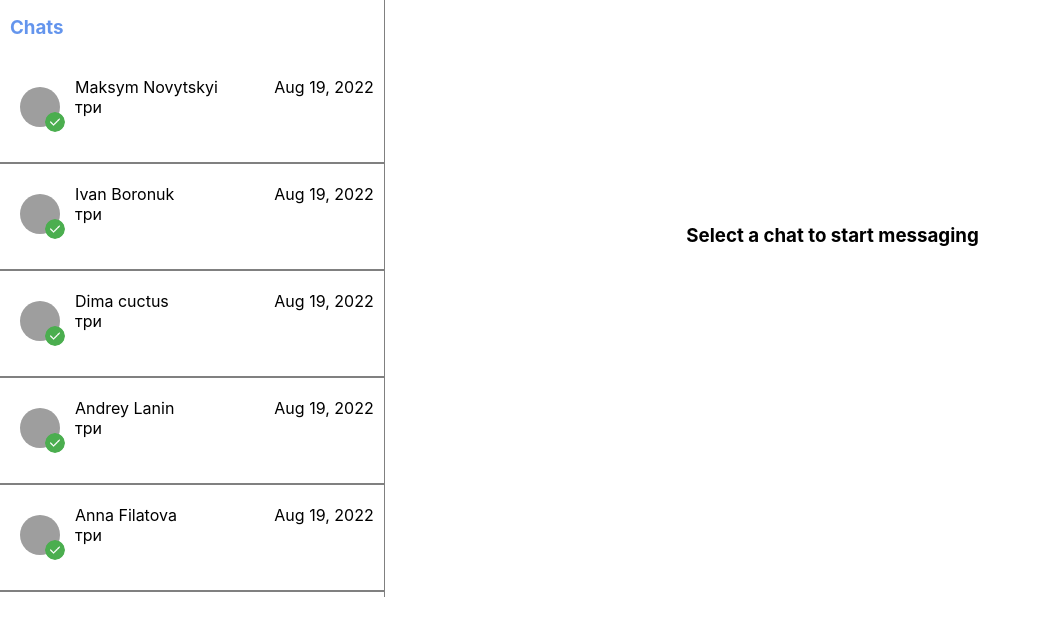
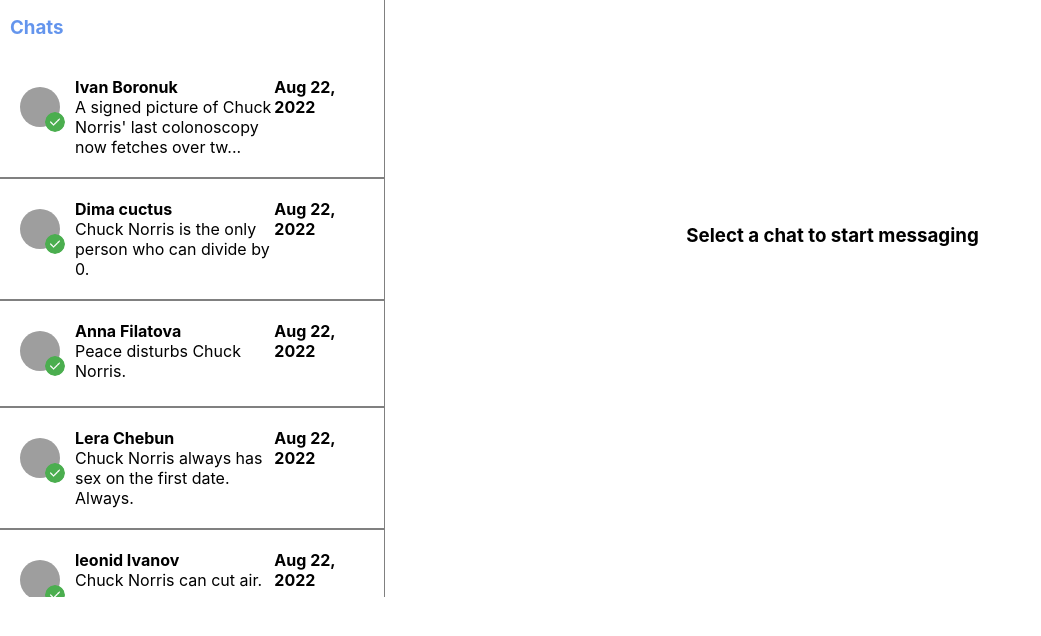
Before and after one commit to maksym-novytskyi/messenger-app, a React app: page / in a window 1280 px wide. Shown: the part 126-762 px from the top of the page, without its empty margins (0-1041 px from the left). Built offline with nearby package versions, Linux system fonts and the light colour scheme; data requests are answered from the project's data file; grey boxes are pictures that could not be loaded.

Commit message:
Update data base

```diff
--- a/dataUsers.json
+++ b/dataUsers.json
@@ -2,31 +2,77 @@
   "users": [
     {
       "id": "1",
-      "userName": "Maksym Novytskyi",
-      "img": "https://i.pinimg.com/736x/f5/27/41/f52741fb62bf1d821948a49204406bdc.jpg",
+      "userName": "Lera Chebun",
+      "img": "https://as1.ftcdn.net/v2/jpg/01/16/24/44/1000_F_116244459_pywR1e0T3H7FPk3LTMjG6jsL3UchDpht.jpg",
       "isOnline": true,
       "messages": [
         {
-          "messageId": "0",
-          "date": 1660936627817,
-          "time": "13:00",
-          "text": "один-one",
+          "messageId": "iNm1jsNo1SUi9dzqXa83l",
+          "date": 1661137526064,
+          "text": "Hallo, lets go for a walk",
+          "isRead": true,
+          "isIncoming": false
+        },
+        {
+          "messageId": "r2Y4_ojmNrLPBt7Z4VVuD",
+          "date": 1661137527428,
+          "text": "This is a web site for NEW AND ONLY NEW Chuck Norris Facts.If Chuck Norris finds out(and he will find out) you have posted one that you read or heard....Beg for Merciful God to take you and not Chuck Norris",
           "isRead": true,
           "isIncoming": true
         },
         {
-          "messageId": "1",
-          "date": 1660936627817,
-          "time": "13:01",
-          "text": "два",
+          "messageId": "eQlR4pkrQJlccSxLFsP3a",
+          "date": 1661153191427,
+          "text": "Lorem Ipsum is simply dummy text of the printing and typesetting industry.",
           "isRead": true,
           "isIncoming": false
         },
         {
-          "messageId": "2",
-          "date": 1660936627817,
-          "time": "13:02",
-          "text": "три",
+          "messageId": "8iD_YUNkr0WZQfo_HLnzu",
+          "date": 1661153192837,
+          "text": "Chuck Norris can cut air.",
+          "isRead": true,
+          "isIncoming": true
+        },
+        {
+          "messageId": "v_Jg8RxNd756piGL4B8iC",
+          "date": 1661153217564,
+          "text": "Lorem Ipsum has been the industry's standard dummy text ever since the 1500s",
+          "isRead": true,
+          "isIncoming": false
+        },
+        {
+          "messageId": "orsg3TEUpcIGRxbJ3MYMj",
+          "date": 1661153218760,
+          "text": "When Chuck Norris was 8, he had to have his dad pick him up from school. Chucks car had broken down and was in the shop for repairs.",
+          "isRead": true,
+          "isIncoming": true
+        },
+        {
+          "messageId": "pJ0JzZ-HlKQDr0AFSAMnN",
+          "date": 1661153270352,
+          "text": "It has survived not only five centuries, but also the leap into electronic typesetting, remaining essentially unchanged",
+          "isRead": true,
+          "isIncoming": false
+        },
+        {
+          "messageId": "UPQ6AfG6kaGsRLiDdhRg-",
+          "date": 1661153271607,
+          "text": "when Chuck Norris had sex with a waitress he spermed and created hurricane katrina",
+          "isRead": true,
+          "isIncoming": true
+        },
+        {
+          "messageId": "W6JWa7ulIibG4DlVdNAHB",
+          "date": 1661153292904,
+          "text": "It was popularised in the 1960s with the release of Letraset sheets containing Lorem Ipsum passages, and more recently with desktop publishing software like Aldus PageMaker including versions of Lorem Ipsum.  Why do we use it? It is a long established fact that a reader will be distracted by the readable content of a page when looking at its layout. The point of using Lorem Ipsum is that it has a more-or-less normal distribution of letters, as opposed to using 'Content here, content here', making it look like readable English. Many desktop publishing packages and web page editors now use Lorem Ipsum as their default model text, and a search for 'lorem ipsum' will uncover many web sites still in their infancy. Various versions have evolved over the years, sometimes by accident, sometimes on purpose (injected humour and the like).",
+          "isRead": true,
+          "isIncoming": false
+        },
+        {
+          "messageId": "IVX0TUK7H6qIX1E74dosH",
+          "date": 1661153294088,
+          "text": "Chuck Norris always has sex on the first date. Always.",
           "isRead": true,
           "isIncoming": true
         }
@@ -39,26 +85,44 @@
       "isOnline": true,
       "messages": [
         {
-          "id": "0",
-          "date": 1660936627817,
-          "time": "13:00",
-          "text": "один",
+          "messageId": "2GLg9t1L4E5vxFCAxM5Yz",
+          "date": 1661153469993,
+          "text": "The standard chunk of Lorem Ipsum used since the 1500s is reproduced below for those interested.",
+          "isRead": true,
+          "isIncoming": false
+        },
+        {
+          "messageId": "JxEuKT9_wU98Y4QkzF8Tf",
+          "date": 1661153471354,
+          "text": "your life will flash before your eyes. that means Chuck Norris has roundhoused you",
           "isRead": true,
           "isIncoming": true
         },
         {
-          "id": "1",
-          "date": 1660936627817,
-          "time": "13:01",
-          "text": "два",
+          "messageId": "JNe3P7Leqiy6n7MhISBjl",
+          "date": 1661153491769,
+          "text": "Sections 1.10.32 and 1.10.33 from \"de Finibus Bonorum et Malorum\" by Cicero are also reproduced in their exact original form",
           "isRead": true,
           "isIncoming": false
         },
         {
-          "id": "2",
-          "date": 1660936627817,
-          "time": "13:02",
-          "text": "три",
+          "messageId": "F50TxK9rJje3rv5hhOI0M",
+          "date": 1661153492962,
+          "text": "Chuck Norris was manufactured in Switzerland & is the world's only automaton killing machine ever assembled.",
+          "isRead": true,
+          "isIncoming": true
+        },
+        {
+          "messageId": "chHo0DdTHHqn6EvLmRl1t",
+          "date": 1661153506240,
+          "text": "accompanied by English versions from the 1914 translation by H. Rackham.",
+          "isRead": true,
+          "isIncoming": false
+        },
+        {
+          "messageId": "u_x7zbGKt4Fretdm0fj5u",
+          "date": 1661153507453,
+          "text": "A signed picture of Chuck Norris' last colonoscopy now fetches over twenty thousand US dollars on Ebay.",
           "isRead": true,
           "isIncoming": true
         }
@@ -71,26 +135,30 @@
       "isOnline": true,
       "messages": [
         {
-          "messageId": "0",
-          "date": 1660936627817,
-          "time": "13:00",
-          "text": "один",
+          "messageId": "6jgSW8vrci-skNlpvui-n",
+          "date": 1661137241151,
+          "text": "How are you?",
+          "isRead": true,
+          "isIncoming": false
+        },
+        {
+          "messageId": "HH2CEkzULZoShp9_bYJtH",
+          "date": 1661137253002,
+          "text": "They haven't perfected cloning yet because when they cloned Chuck Norris, his clone couldn't fly.",
           "isRead": true,
           "isIncoming": true
         },
         {
-          "messageId": "1",
-          "date": 1660936627817,
-          "time": "13:01",
-          "text": "два",
+          "messageId": "IrAefCCh7Z87i9IMBSptE",
+          "date": 1661153421284,
+          "text": "Contrary to popular belief, Lorem Ipsum is not simply random text.",
           "isRead": true,
           "isIncoming": false
         },
         {
-          "messageId": "2",
-          "date": 1660936627817,
-          "time": "13:02",
-          "text": "три",
+          "messageId": "iwkGsjE0ldYHnwKLRK9vy",
+          "date": 1661153422638,
+          "text": "Chuck Norris is the only person who can divide by 0.",
           "isRead": true,
           "isIncoming": true
         }
@@ -98,31 +166,35 @@
     },
     {
       "id": "4",
-      "userName": "Andrey Lanin",
+      "userName": "Taras Volkov",
       "img": "https://www.w3schools.com/howto/img_avatar.png",
       "isOnline": true,
       "messages": [
         {
-          "messageId": "0",
-          "date": 1660936627817,
-          "time": "13:00",
-          "text": "один",
+          "messageId": "ZBkQJ0myaWLLX3dynZ0GU",
+          "date": 1661137377171,
+          "text": "Tell me new joke ",
+          "isRead": true,
+          "isIncoming": false
+        },
+        {
+          "messageId": "HoJS6_qcz8i9EqZ27k1Mc",
+          "date": 1661137378526,
+          "text": "Chuck Norris scratches that hard-to-reach spot on his back with his chin stubble.",
           "isRead": true,
           "isIncoming": true
         },
         {
-          "messageId": "1",
-          "date": 1660936627817,
-          "time": "13:01",
-          "text": "два",
+          "messageId": "7RLRGDYDaL4DkYRA8Lucg",
+          "date": 1661137405786,
+          "text": "Tell me new joke, one more",
           "isRead": true,
           "isIncoming": false
         },
         {
-          "messageId": "2",
-          "date": 1660936627817,
-          "time": "13:02",
-          "text": "три",
+          "messageId": "EYV4YCIJ2BKjH4RGSEBhz",
+          "date": 1661137406978,
+          "text": "Chuck Norris was on safari in Africa when his rifle jammed. He still took his trophy lion by chasing it down and choking it out with his bare hands.",
           "isRead": true,
           "isIncoming": true
         }
@@ -131,30 +203,84 @@
     {
       "id": "5",
       "userName": "Anna Filatova",
-      "img": "https://www.w3schools.com/howto/img_avatar.png",
+      "img": "https://www.w3schools.com/howto/img_avatar2.png",
       "isOnline": true,
       "messages": [
         {
-          "messageId": "0",
-          "date": 1660936627817,
-          "time": "13:00",
-          "text": "один",
+          "messageId": "t_aJg0ol569GGJuY0EjDf",
+          "date": 1661137432993,
+          "text": "Tell me new joke",
+          "isRead": true,
+          "isIncoming": false
+        },
+        {
+          "messageId": "dyVpOlW38ysZNXR9igQTN",
+          "date": 1661137434201,
+          "text": "Chuck Norris was once in a knife fight, and the knife lost.",
           "isRead": true,
           "isIncoming": true
         },
         {
-          "messageId": "1",
-          "date": 1660936627817,
-          "time": "13:01",
-          "text": "два",
+          "messageId": "TmfE_koaLzZfBgrtrP8WN",
+          "date": 1661137443657,
+          "text": "Tell me new joke, please",
           "isRead": true,
           "isIncoming": false
         },
         {
-          "messageId": "2",
-          "date": 1660936627817,
-          "time": "13:02",
-          "text": "три",
+          "messageId": "czgzdiie7lZgwHLGBlN2g",
+          "date": 1661137444851,
+          "text": "Chuck Norris can speak French....in Russian",
+          "isRead": true,
+          "isIncoming": true
+        },
+        {
+          "messageId": "YPMhBur659TADT_ZYOdng",
+          "date": 1661137454232,
+          "text": "One more",
+          "isRead": true,
+          "isIncoming": false
+        },
+        {
+          "messageId": "a7_xldFv_mdaCzMTRnZZK",
+          "date": 1661137455432,
+          "text": "Chuck Norris put 5 of his good friends in the hospital, after they challenged him to a pillow fight.",
+          "isRead": true,
+          "isIncoming": true
+        },
+        {
+          "messageId": "Jbhx8ZR38wzxgwcnW4CoD",
+          "date": 1661153351627,
+          "text": " Where does it come from?",
+          "isRead": true,
+          "isIncoming": false
+        },
+        {
+          "messageId": "MEwXKiI-gplh0_HMDNHhP",
+          "date": 1661153352990,
+          "text": "Peace disturbs Chuck Norris.",
+          "isRead": true,
+          "isIncoming": true
+        }
+      ]
+    },
+    {
+      "id": "6",
+      "userName": "leonid Ivanov",
+      "img": "https://i.pinimg.com/736x/f5/27/41/f52741fb62bf1d821948a49204406bdc.jpg",
+      "isOnline": true,
+      "messages": [
+        {
+          "messageId": "eQlR4pkrQJlccSxLFsP3a",
+          "date": 1661153191427,
+          "text": "Lorem Ipsum is simply dummy text of the printing and typesetting industry.",
+          "isRead": true,
+          "isIncoming": false
+        },
+        {
+          "messageId": "8iD_YUNkr0WZQfo_HLnzu",
+          "date": 1661153192837,
+          "text": "Chuck Norris can cut air.",
           "isRead": true,
           "isIncoming": true
         }
--- a/src/Components/AppComponent/AppComponent.jsx
+++ b/src/Components/AppComponent/AppComponent.jsx
@@ -1,7 +1,6 @@
 import ChatsWindowComponent from "./ChatsComponent/ChatsWindowComponent";
 import DialogWindowComponent from "./DialogWindowComponent/DialogWindowComponent";
 import notificationSound from '../../notificationSound.mp3'
-import data from "../../dataMessage/dataMesasge";
 
 import './AppComponent.scss'
 import {useEffect, useRef, useState} from "react";
--- a/src/Components/AppComponent/ChatsComponent/ChatsWindowComponent.jsx
+++ b/src/Components/AppComponent/ChatsComponent/ChatsWindowComponent.jsx
@@ -1,7 +1,6 @@
 import DialogItemComponent from "./DialogItemComponent/DialogItemComponent";
 import searchImg from '../../../images/searchImg.png'
 import './ChatsWindowComponent.scss'
-import data from "../../../dataMessage/dataMesasge";
 import {useEffect, useRef, useState} from "react";
 import moment from "moment-timezone";
 import onlineStatusImg from "../../../images/onlineStatus.png";
--- a/src/Components/AppComponent/ChatsComponent/DialogItemComponent/DialogItemComponent.jsx
+++ b/src/Components/AppComponent/ChatsComponent/DialogItemComponent/DialogItemComponent.jsx
@@ -10,11 +10,11 @@ const DialogItemComponent = (props) => {
                 {isOnline ? <img className={'online'} src={onlineStatusImg} alt="online"/> : null}
             </div>
             <div>
-                <div>{userName}</div>
+                <div className={'dialogItem__name'}><b>{userName}</b></div>
                 <div>{lastMessageText}</div>
             </div>
             <div>
-                {date}
+                <b>{date}</b>
             </div>
 
         </div>
--- a/src/Components/AppComponent/ChatsComponent/DialogItemComponent/DialogItemComponent.scss
+++ b/src/Components/AppComponent/ChatsComponent/DialogItemComponent/DialogItemComponent.scss
@@ -3,6 +3,9 @@
   grid-template-columns: 1fr 4fr 2fr;
   border-bottom: 2px solid gray;
   padding: 20px 10px;
+  .dialogItem__name{
+    //font-size: x-large;
+  }
   img {
     margin: 0;
     width: 40px;
--- a/src/Components/AppComponent/DialogWindowComponent/DialogWindowComponent.scss
+++ b/src/Components/AppComponent/DialogWindowComponent/DialogWindowComponent.scss
@@ -41,7 +41,7 @@
   .dialogWindow__body{
     min-height: 100px;
     max-height: 560px;
-    background-color: #fafafa;
+    //background-color: #fafafa;
     overflow: scroll;
   }
   .dialogWindow__footer{
--- a/src/Components/AppComponent/DialogWindowComponent/InputMessageComponent/InputMessageComponent.jsx
+++ b/src/Components/AppComponent/DialogWindowComponent/InputMessageComponent/InputMessageComponent.jsx
@@ -3,8 +3,6 @@ import sendImg from '../../../../images/send.png'
 import {useState} from "react";
 import {nanoid} from "nanoid";
 import {useHttp} from "../../../../hooks/http.hook";
-import {useDispatch} from "react-redux";
-import {addNewMessage, usersFetched} from "../../../../actions";
 import moment from "moment-timezone";
 
 
@@ -19,7 +17,6 @@ const InputMessageComponent = ({messages, updateMesseges, updateGetMessages}) =>
 
     const handleSubmit = (e) => {
         e.preventDefault();
-        //const {dateMessage, timeMessage} = formatDate();
         const newMessage = {
             messageId: nanoid(),
             date: Number(moment().tz("Europe/Istanbul").format('x')),
@@ -35,7 +32,7 @@ const InputMessageComponent = ({messages, updateMesseges, updateGetMessages}) =>
                 .then(data => {
                         getMessage(data.value, newMessage)
                 })
-        }, 3000);
+        }, 1000);
 
     }
     const sendMessage = (message) => {
@@ -48,7 +45,6 @@ const InputMessageComponent = ({messages, updateMesseges, updateGetMessages}) =>
         const newGetMessage = {
             messageId: nanoid(),
             date: Number(moment().tz("Europe/Istanbul").format('x')),
-            //time: timeMessage,
             text: textValue,
             isRead: true,
             isIncoming: true
--- a/src/Components/AppComponent/DialogWindowComponent/MassageItemComponent/MessageItemComponent.scss
+++ b/src/Components/AppComponent/DialogWindowComponent/MassageItemComponent/MessageItemComponent.scss
@@ -12,7 +12,8 @@
         margin: 5px;
         padding: 10px;
         border-radius: 20px;
-        background-color: midnightblue;
+        //background-color: midnightblue;
+        background-color: #131348;
         color: white;
       }
       .messageItemComponent__content-date{
--- a/src/dataMessage/dataMesasge.js
+++ /dev/null
@@ -1,170 +0,0 @@
-const data = {
-    users: [
-        {
-            userId: '1',
-            userName: 'Maksym Novytskyi',
-            img: 'https://i.pinimg.com/736x/f5/27/41/f52741fb62bf1d821948a49204406bdc.jpg',
-            isOnline: true,
-            messages: [
-                {
-                    messageId: '0',
-                    date: '1660936627817',
-                    time: '13:00',
-                    text: 'один',
-                    isRead: true,
-                    isIncoming: true
-                },
-                {
-                    messageId: '1',
-                    date: '1660936627817',
-                    time: '13:01',
-                    text: 'два',
-                    isRead: true,
-                    isIncoming: false
-                },
-                {
-                    messageId: '2',
-                    date: '1660936627817',
-                    time: '13:02',
-                    text: 'три',
-                    isRead: true,
-                    isIncoming: true
-                }
-            ]
-        },
-        {
-            userId: '2',
-            userName: 'Ivan Boronuk',
-            img: 'https://img.freepik.com/premium-vector/man-avatar-profile-round-icon_24640-14044.jpg?w=2000',
-            isOnline: true,
-            messages: [
-                {
-                    messageId: '0',
-                    date: '1234567890',
-                    time: '13:00',
-                    text: 'один',
-                    isRead: true,
-                    isIncoming: true
-                },
-                {
-                    messageId: '1',
-                    date: '1234567890',
-                    time: '13:01',
-                    text: 'два',
-                    isRead: true,
-                    isIncoming: false
-                },
-                {
-                    messageId: '2',
-                    date: '1234567890',
-                    time: '13:02',
-                    text: 'три',
-                    isRead: true,
-                    isIncoming: true
-                }
-            ]
-        },
-        {
-            userId: '3',
-            userName: 'Dima cuctus',
-            img: 'https://img.freepik.com/free-vector/businessman-character-avatar-isolated_24877-60111.jpg?w=2000',
-            isOnline: true,
-            messages: [
-                {
-                    messageId: '0',
-                    date: '1/08/22',
-                    time: '13:00',
-                    text: 'один',
-                    isRead: true,
-                    isIncoming: true
-                },
-                {
-                    messageId: '1',
-                    date: '1/08/22',
-                    time: '13:01',
-                    text: 'два',
-                    isRead: true,
-                    isIncoming: false
-                },
-                {
-                    messageId: '2',
-                    date: '1/08/22',
-                    time: '13:02',
-                    text: 'три',
-                    isRead: true,
-                    isIncoming: true
-                }
-            ]
-        },
-        {
-            userId: '4',
-            userName: 'Andrey Lanin',
-            img: 'https://www.w3schools.com/howto/img_avatar.png',
-            isOnline: true,
-            messages: [
-                {
-                    messageId: '0',
-                    date: '1/08/22',
-                    time: '13:00',
-                    text: 'один',
-                    isRead: true,
-                    isIncoming: true
-                },
-                {
-                    messageId: '1',
-                    date: '1/08/22',
-                    time: '13:01',
-                    text: 'два',
-                    isRead: true,
-                    isIncoming: false
-                },
-                {
-                    messageId: '2',
-                    date: '1/08/22',
-                    time: '13:02',
-                    text: 'три',
-                    isRead: true,
-                    isIncoming: true
-                }
-            ]
-        },
-        {
-            userId: '5',
-            userName: 'Andrey Lanin',
-            img: 'https://www.w3schools.com/howto/img_avatar.png',
-            isOnline: true,
-            messages: [
-                {
-                    messageId: '0',
-                    date: '1/08/22',
-                    time: '13:00',
-                    text: 'один',
-                    isRead: true,
-                    isIncoming: true
-                },
-                {
-                    messageId: '1',
-                    date: '1/08/22',
-                    time: '13:01',
-                    text: 'два',
-                    isRead: true,
-                    isIncoming: false
-                },
-                {
-                    messageId: '2',
-                    date: '1/08/22',
-                    time: '13:02',
-                    text: 'три',
-                    isRead: true,
-                    isIncoming: true
-                }
-            ]
-        }
-    ]
-}
-export default data;
-/*let text = data.user.messages.map(el => {
-    return el.id === '1' ? el.text : null
-})
-console.log(text);
-console.log(data);*/
```
